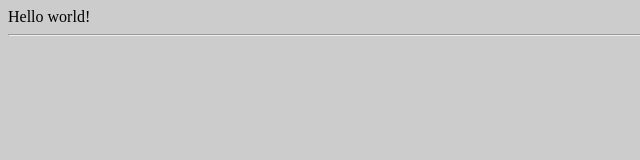
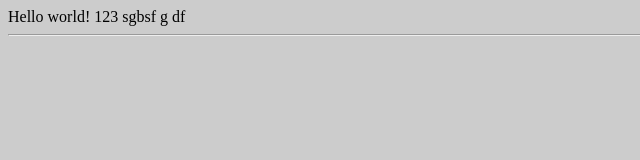
Before and after one commit to pasha-z25/ecommerce-react-strapi, a React app in the folder web/: page / in a window 1280 px wide. Shown: the top 160 px of the page, without its empty margins (0-640 px from the left). Built offline with nearby package versions, Linux system fonts and the light colour scheme.

Commit message:
minor changes

```diff
--- a/web/src/App.js
+++ b/web/src/App.js
@@ -1,12 +1,31 @@
 import React from 'react'
+// import { gql, useQuery } from '@apollo/client'
 
 const App = () => {
-    return (
-        <div>
-            <span>Hello world!</span>
-            <hr/>
-        </div>
-    )
+  console.log('2')
+  // const { loading, error, data } = useQuery(gql`
+  //   query Category {
+  //     category {
+  //       id
+  //       name
+  //       description
+  //       categories {
+  //         name
+  //       }
+  //     }
+  //   }
+  // `);
+  //
+  // if (loading) return 'Loading...';
+  // if (error) return `Error! ${error.message}`;
+  // console.log(data)
+
+  return (
+    <div>
+      <span>Hello world! 123 sgbsf g df</span>
+      <hr/>
+    </div>
+  )
 }
 
 export default App
```
